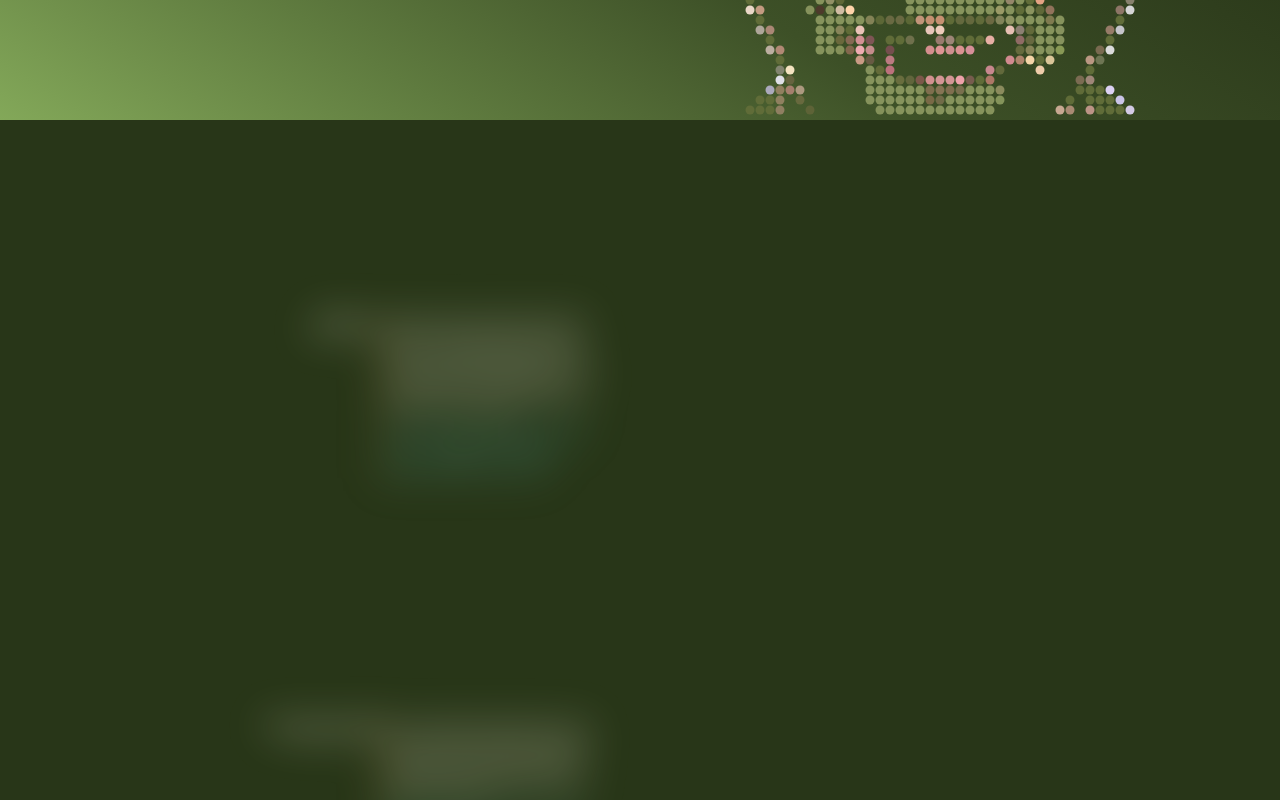
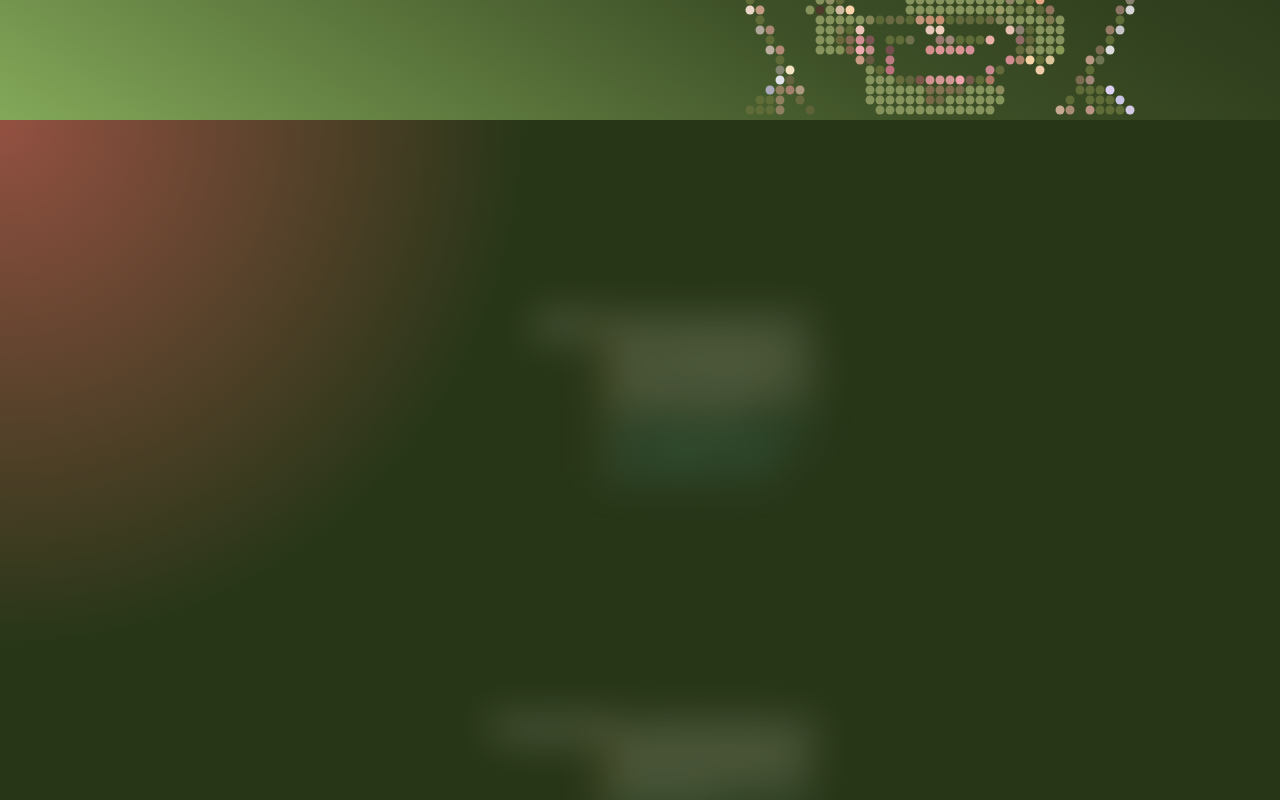
Before and after one commit to EmilJason/emiljasondatuin2024, a React (Vite) app: page / in a window 1280 px wide. Shown: the part 680-1480 px from the top of the page. Built offline with nearby package versions, Linux system fonts and the light colour scheme.

Commit message:
add a logo and a gradient animation in experience section

```diff
--- a/index.html
+++ b/index.html
@@ -2,7 +2,7 @@
 <html lang="en">
   <head>
     <meta charset="UTF-8" />
-    <link rel="icon" type="image/svg+xml" href="/vite.svg" />
+    <link rel="icon" type="image/svg+xml" href="/lime.png" />
     <meta name="viewport" content="width=device-width, initial-scale=1.0" />
     <title>Emil Jason DC. Datuin</title>
     <script src="https://cdn.lordicon.com/lordicon.js"></script>
--- a/src/components/Experience.jsx
+++ b/src/components/Experience.jsx
@@ -1,20 +1,23 @@
 import gsap from "gsap";
 import { useGSAP } from "@gsap/react";
 import { ScrollTrigger } from "gsap/ScrollTrigger";
-import { useRef } from "react";
+import {  useRef, useState } from "react";
 
 import { experiences } from "../data/experiences";
 
 gsap.registerPlugin(useGSAP, ScrollTrigger);
 
-let mouse = {
-  x: undefined,
-  y: undefined,
-};
 
 const Experience = () => {
   const experienceContainer = useRef();
   const card = useRef()
+  const [mousePos, setMousePos] = useState({ x: 0, y: 0 });
+
+  const handleMouseMove = (e) => {
+    setMousePos({ x: e.clientX, y: e.clientY });
+  };
+
+
 
   return (
     <>
@@ -25,13 +28,14 @@
           position: "relative",
           minHeight: "100dvh"
         }}
-        onMouseMove={(e) => {
-          mouse.x = e.clientX;
-          mouse.y = e.clientY;
-
-          // console.log('circ', circ.current)
+        onMouseMove={handleMouseMove}
+      >
+        <div
+        className="gradient-overlay"
+        style={{
+          background: `radial-gradient(circle at ${mousePos.x}px ${mousePos.y}px, rgba(255, 107, 107, 0.5), rgba(255, 107, 107, 0) 30%)`
         }}
-      >
+      ></div>
 
         {/* content */}
         <div className="work">
--- a/src/index.css
+++ b/src/index.css
@@ -30,7 +30,7 @@
 }
 html{
   scroll-behavior: smooth;
-  /* scrollbar-width: none; */
+  scrollbar-width: none;
 }
 h1 {
   color: "blue";
@@ -140,8 +140,19 @@
   max-width: 100%;
   display: flex;
   flex-direction: column;
-  align-items: start;
+  align-items: center;
   background-color: var(--primary-color1);
+}
+.gradient-overlay {
+  content: '';
+  position: absolute;
+  top: 0;
+  left: 0;
+  width: 100%;
+  height: 100%;
+  background: radial-gradient(circle at center, rgba(255, 245, 107, 0.5), rgba(166, 255, 107, 0) 30%);
+  transition: background 0.2s ease;
+  pointer-events: none;
 }
 .work {
   position: relative;
@@ -415,7 +426,7 @@
 .tech-stack {
   z-index: 4;
   position: relative;
-  max-width: 60%;
+  max-width: 100%;
   overflow: hidden;
   display: flex;
   gap: 1rem;
@@ -429,6 +440,9 @@
 .tech-slider i {
   font-size: 10rem;
   color: var(--icon-color);
+}
+.tech-stack:hover .tech-slider{
+  animation-play-state: paused;
 }
 @keyframes slideicon {
   from {
@@ -444,14 +458,13 @@
   flex-wrap: wrap;
   flex-basis: content;
   width: 100%;
-  margin-top: 10rem;
   margin-bottom: 10rem;
   background-color: var(--background-color);
   padding-inline: 1rem;
   padding-block: 4rem;
   transform-origin: bottom;
   animation: fadeZoom linear both;
-  animation-timeline: view(90% 0%);
+  animation-timeline: view(90%, 25%);
 }
 @keyframes fadeZoom {
   from{
@@ -576,9 +589,9 @@
   .company-description::after {
     display: none;
   }
-  .tech-slider i{
+  /* .tech-slider i{
     font-size: 5rem;
-  }
+  } */
 }
 @media (max-width: 768px) {
   .work {
@@ -597,9 +610,6 @@
     gap: 0.5rem;
   }
 
-  .tech-slider i {
-    font-size: 5rem;
-  }
   #experience {
     max-width: 100%;
   }
```
Also changed, not shown: public/lime.png (added).
